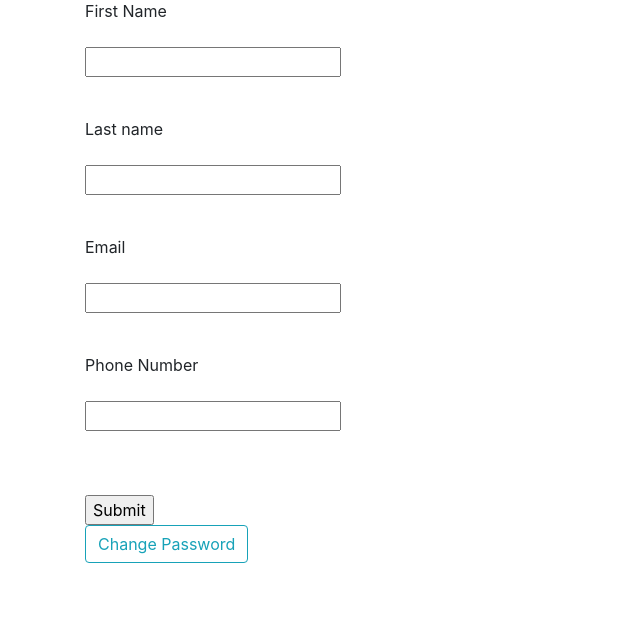
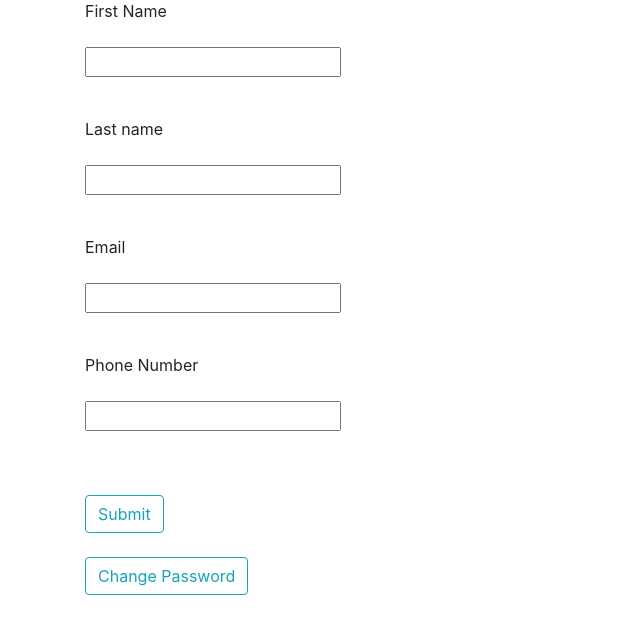
Before and after one commit to begosha/advertiser_v2, a Django app: template source/accounts/templates/user_change.html in a window 1280 px wide. Shown: the part 113-747 px from the top of the page, without its empty margins (0-640 px from the left). Run offline with Django 3.2, Linux system fonts and the light colour scheme; the template is opened without the code that fills it: values that come from a table or form of the project are taken from there, others are empty; some libraries are stand-ins or nearby versions.

Commit message:
button submit is redecorated

```diff
--- a/source/accounts/templates/user_change.html
+++ b/source/accounts/templates/user_change.html
@@ -14,10 +14,10 @@
         <br>
 
     {% if not fields_only %}
-        <input type="submit" value="Submit">
+        <input class="btn btn-outline-info" type="submit" value="Submit">
     {% endif %}
 </form>
-
+    <br>
     <a class="btn btn-outline-info" href="{% url 'password_change' %}">Change Password</a>
     <br>
 </div>
```
